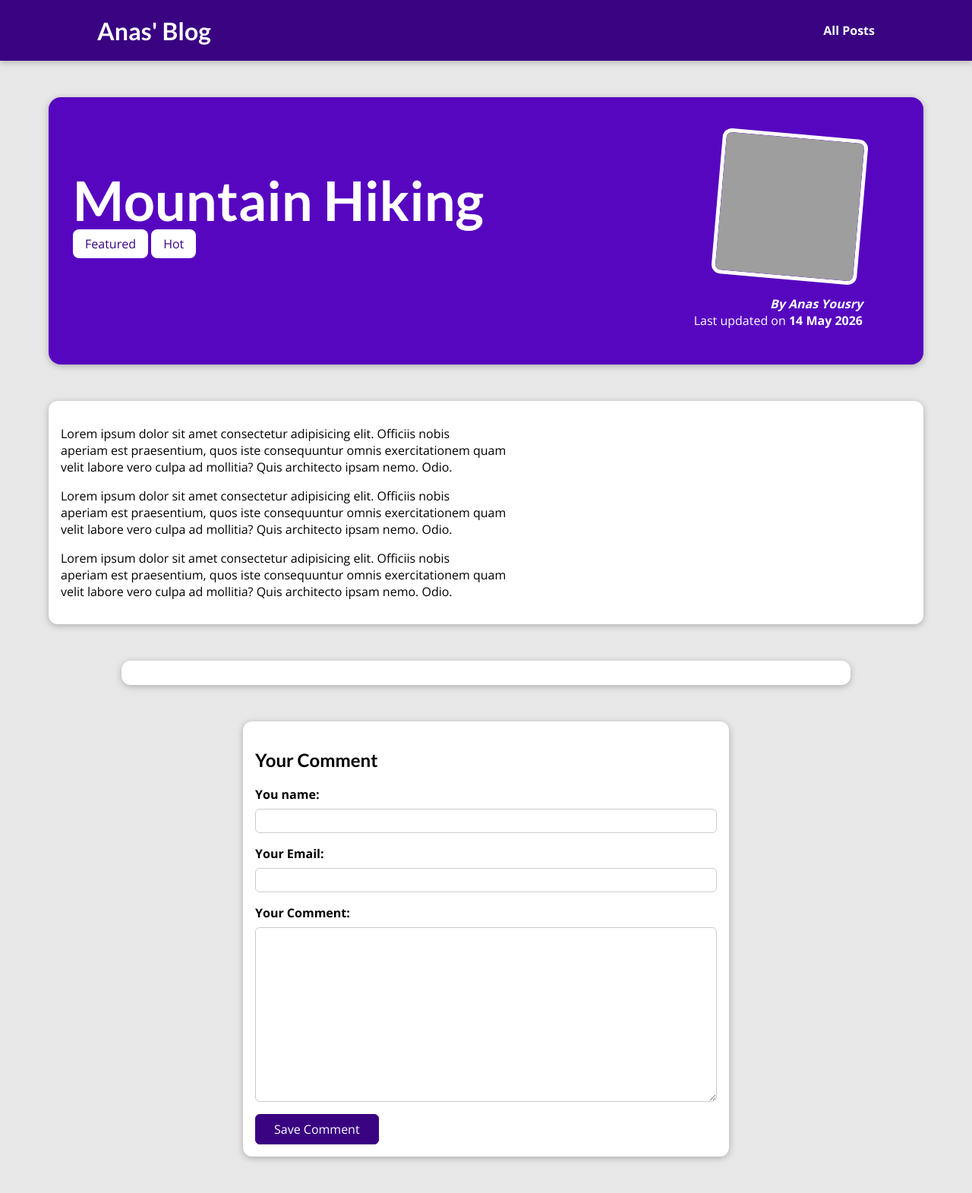
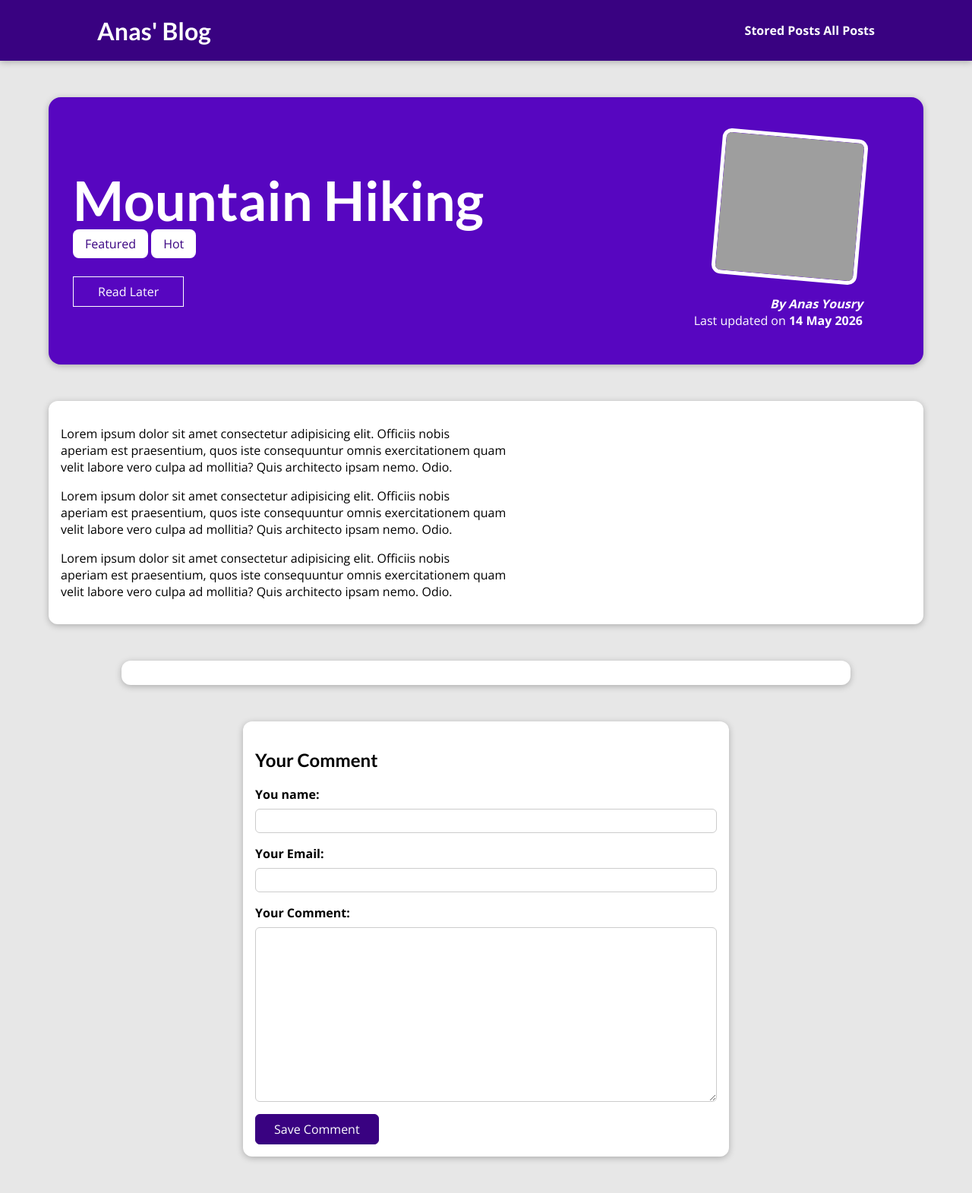
Before and after one commit to AnasYousry2603/Blog-Django-Project, a Django app: a page that uses templates/layout.html in a window 1280 px wide. Shown: the whole page at 76% size. Run offline with Django 5.2, Linux system fonts and the light colour scheme; data comes from the database, SQL or seed files in the repository; both versions use the stored data as it was after the commit; grey boxes are pictures that could not be loaded.

Commit message:
added sessions, Read Later Functionality and some sstyling

```diff
--- a/blog/templates/blog/post-detail.html
+++ b/blog/templates/blog/post-detail.html
@@ -26,6 +26,19 @@
     {% for tag in post_tags %}
       <span class="tag">{{ tag.caption }}</span>
     {% endfor %}
+  </div>
+  <div id="read-later">
+	<form action="{% url "read-later" %}" method="POST">
+		<input type="hidden" value="{{ post.id }}" name="post_id">
+		{% csrf_token %}
+		<button>
+			{% if is_saved_for_later %}
+			Remove from "Read Later" List
+			{% else %}
+			Read Later
+			{% endif %}
+		</button>
+	</form>
   </div>
   <article>
     <img src="{{ post.image.url }}" alt="{{ post.title }}" />
--- a/blog/urls.py
+++ b/blog/urls.py
@@ -6,5 +6,6 @@ urlpatterns = [
     path("", views.StratingPageView.as_view(), name="starting-page"),
     path("posts", views.AllPostsview.as_view(), name="posts-page"),
     path("posts/<slug:slug>", views.SinglePostView.as_view(),
-         name="post-detail-page") # /posts/my-first-post
+         name="post-detail-page"), # /posts/my-first-post
+    path("read-later", views.ReadLaterView.as_view(), name="read-later")
 ]
--- a/blog/views.py
+++ b/blog/views.py
@@ -36,8 +36,15 @@ class AllPostsview(ListView):
 
 
 class SinglePostView(View):
-    template_name = "blog/post-detail.html"
-    model = Post
+    def is_stored_post(self, request, post_id):
+        stored_posts = request.session.get("stored_posts")
+        if stored_posts:
+            is_saved_for_later = post_id in stored_posts
+        else:
+            is_saved_for_later = False
+
+        return is_saved_for_later
+
 
     def get(self, request, slug):
         post = Post.objects.get(slug=slug)
@@ -45,7 +52,8 @@ class SinglePostView(View):
             "post": post,
             "post_tags": post.tags.all(),
             "comment_form": Commentform(),
-            "comments": post.comments.all().order_by("-id")
+            "comments": post.comments.all().order_by("-id"),
+            "is_saved_for_later": self.is_stored_post(request, post.id)
         }
         return render(request, "blog/post-detail.html", context)
 
@@ -63,7 +71,8 @@ class SinglePostView(View):
             "post": post,
             "post_tags": post.tags.all(),
             "comment_form": comment_form,
-            "comments": post.comments.all().order_by("-id")
+            "comments": post.comments.all().order_by("-id"),
+            "is_saved_for_later": self.is_stored_post(request, post.id)
         }
         return render(request, "blog/post-detail.html", context)
 # def post_detail(request, slug):
@@ -72,3 +81,35 @@ class SinglePostView(View):
 #       "post": identified_post,
 #       "post_tags": identified_post.tags.all()
 #     })
+
+
+class ReadLaterView(View):
+    def get(self, request):
+        stored_posts = request.session.get("stored_posts")
+        context = {}
+
+        if not stored_posts or len(stored_posts) == 0:
+            context["posts"] = []
+            context["has_posts"] = False
+        else:
+            posts = Post.objects.filter(id__in=stored_posts)
+            context["posts"] = posts
+            context["has_posts"] = True
+
+        return render(request, "blog/stored-posts.html", context)
+
+    def post(self,request):
+        stored_posts = request.session.get("stored_posts")
+
+        if not stored_posts:
+            stored_posts = []
+
+        post_id = int(request.POST["post_id"])
+
+        if post_id not in stored_posts:
+            stored_posts.append(post_id)
+        else:
+            stored_posts.remove(post_id)
+
+        request.session["stored_posts"] = stored_posts
+        return HttpResponseRedirect("/")
--- a/templates/layout.html
+++ b/templates/layout.html
@@ -13,6 +13,7 @@
     <header id="main-navigation">
         <h1><a href="{% url "starting-page" %}">Anas' Blog</a></h1>
         <nav>
+            <a href="{% url "read-later" %}">Stored Posts</a>
             <a href="{% url "posts-page" %}">All Posts</a>
         </nav>
     </header>
```
Also changed, not shown: blog/templates/blog/stored-posts.html (added, +23 -0 lines), blog/static/blog/images/Stitch.jpg (added), db.sqlite3, uploads/posts/woods.jpg (added).
